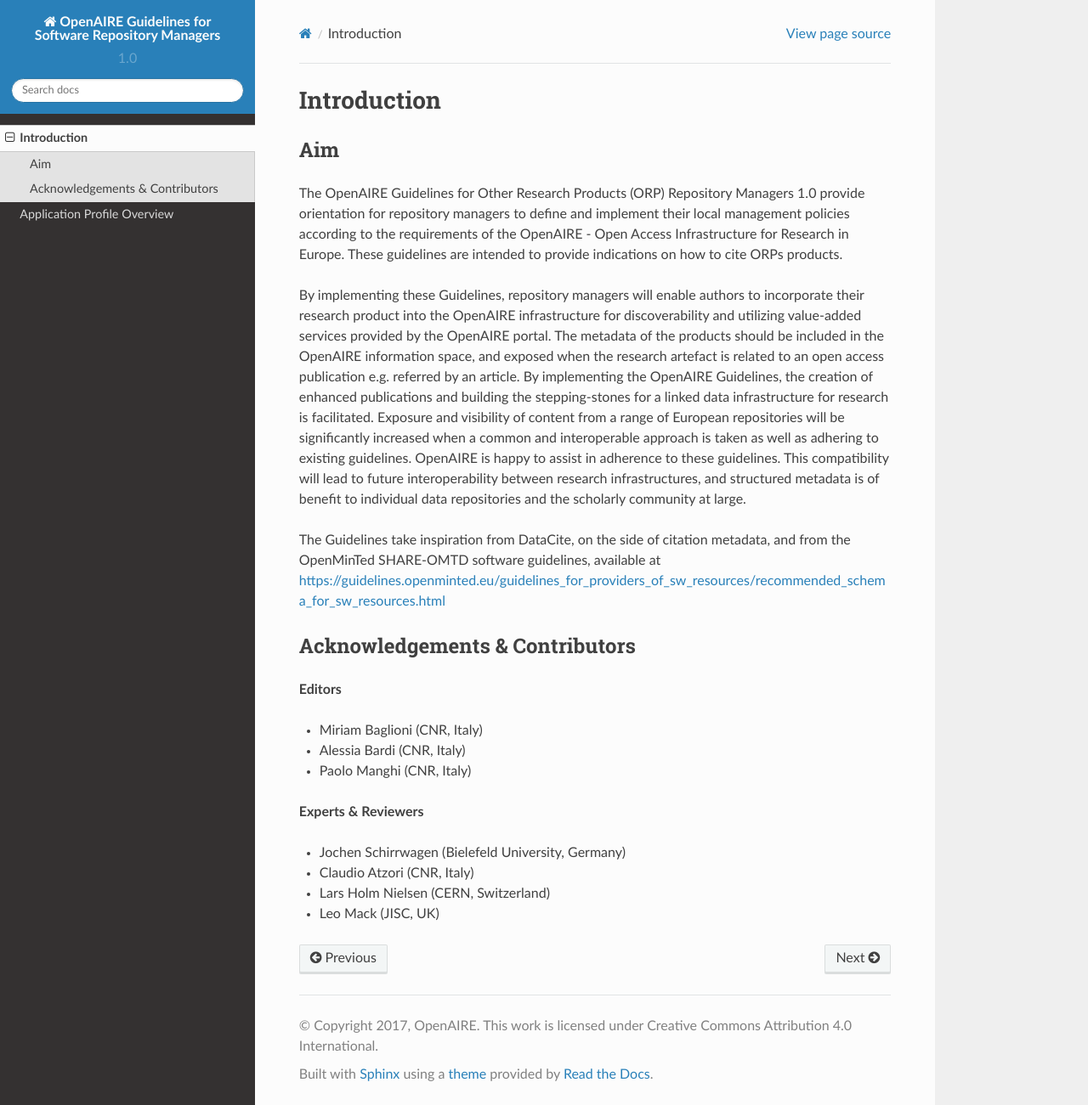
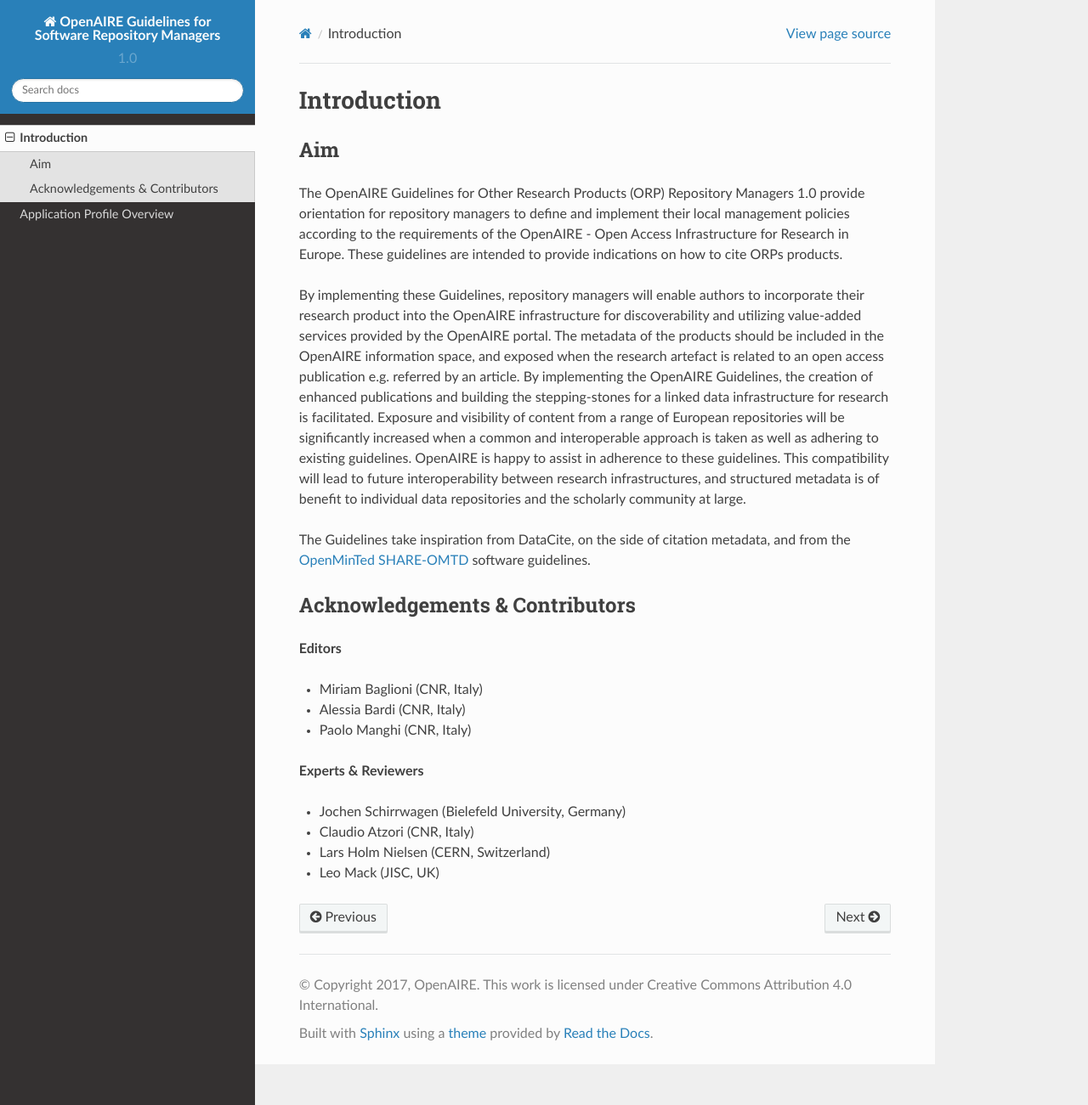
Before and after one commit to mirima2/other_products_guidelines, a Sphinx documentation site: the page built from docs/source/introduction.rst, in a window 1280 px wide and 1301 px high. Shown: the whole window at 85% size. Built offline with Sphinx 7.4.7 and the Read the Docs theme 2.0.0, drawn with Linux system fonts in a browser that asks for light colours.

Commit message:
minor changes

```diff
--- a/docs/source/field_released_date.rst
+++ b/docs/source/field_released_date.rst
@@ -5,7 +5,7 @@
 --------------------
 ``datacite:date``
 
-The release date of the software.
+The release date of the product.
 
 **Allowed values, examples, other constraints**
 
--- a/docs/source/introduction.rst
+++ b/docs/source/introduction.rst
@@ -14,7 +14,7 @@ By implementing these Guidelines, repository managers will enable authors to inc
 By implementing the OpenAIRE Guidelines, the creation of enhanced publications and building the stepping-stones for a linked data infrastructure for research is facilitated.
 Exposure and visibility of content from a range of European repositories will be significantly increased when a common and interoperable approach is taken as well as adhering to existing guidelines. OpenAIRE is happy to assist in adherence to these guidelines. This compatibility will lead to future interoperability between research infrastructures, and structured metadata is of benefit to individual data repositories and the scholarly community at large.
 
-The Guidelines take inspiration from DataCite, on the side of citation metadata, and from the OpenMinTed SHARE-OMTD software guidelines, available at https://guidelines.openminted.eu/guidelines_for_providers_of_sw_resources/recommended_schema_for_sw_resources.html
+The Guidelines take inspiration from DataCite, on the side of citation metadata, and from the `OpenMinTed SHARE-OMTD <https://guidelines.openminted.eu/guidelines_for_providers_of_sw_resources/recommended_schema_for_sw_resources.html>`_ software guidelines.
 
 
 
```
